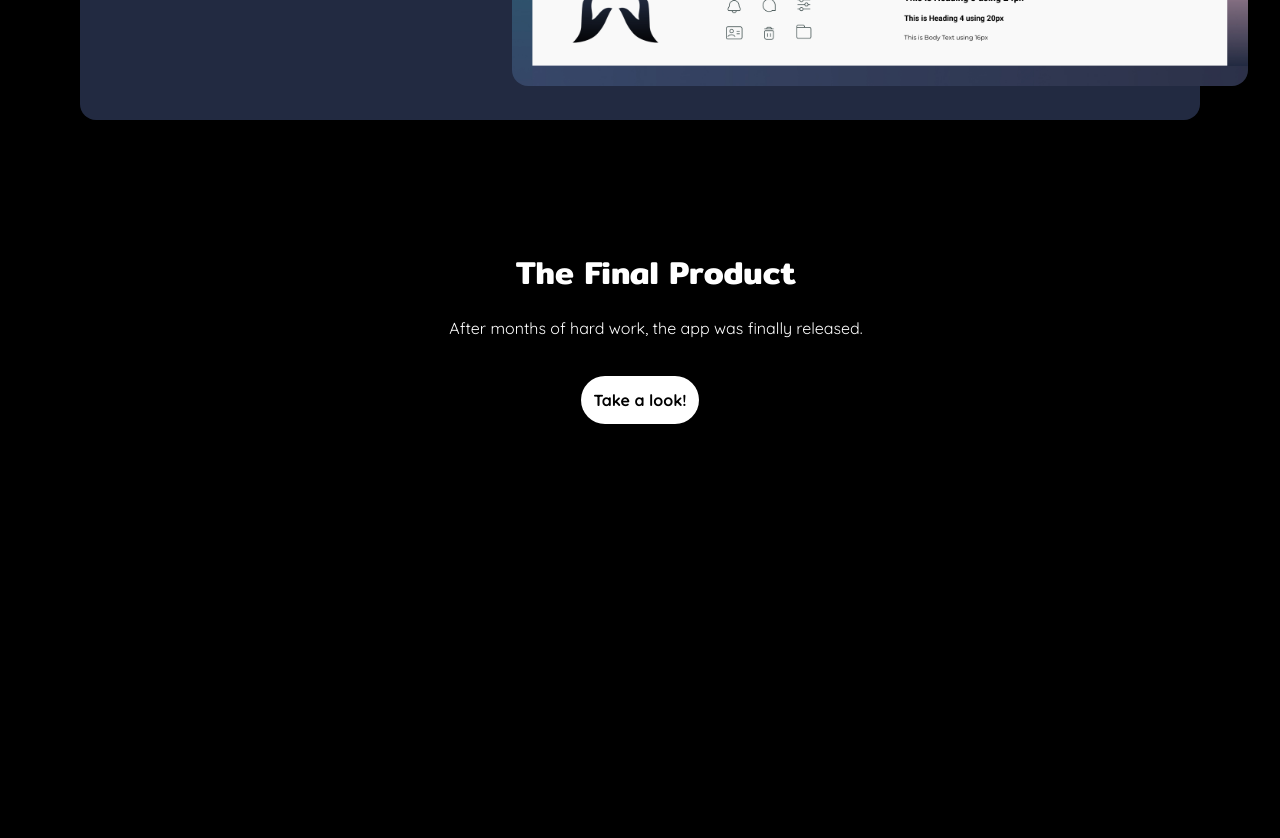
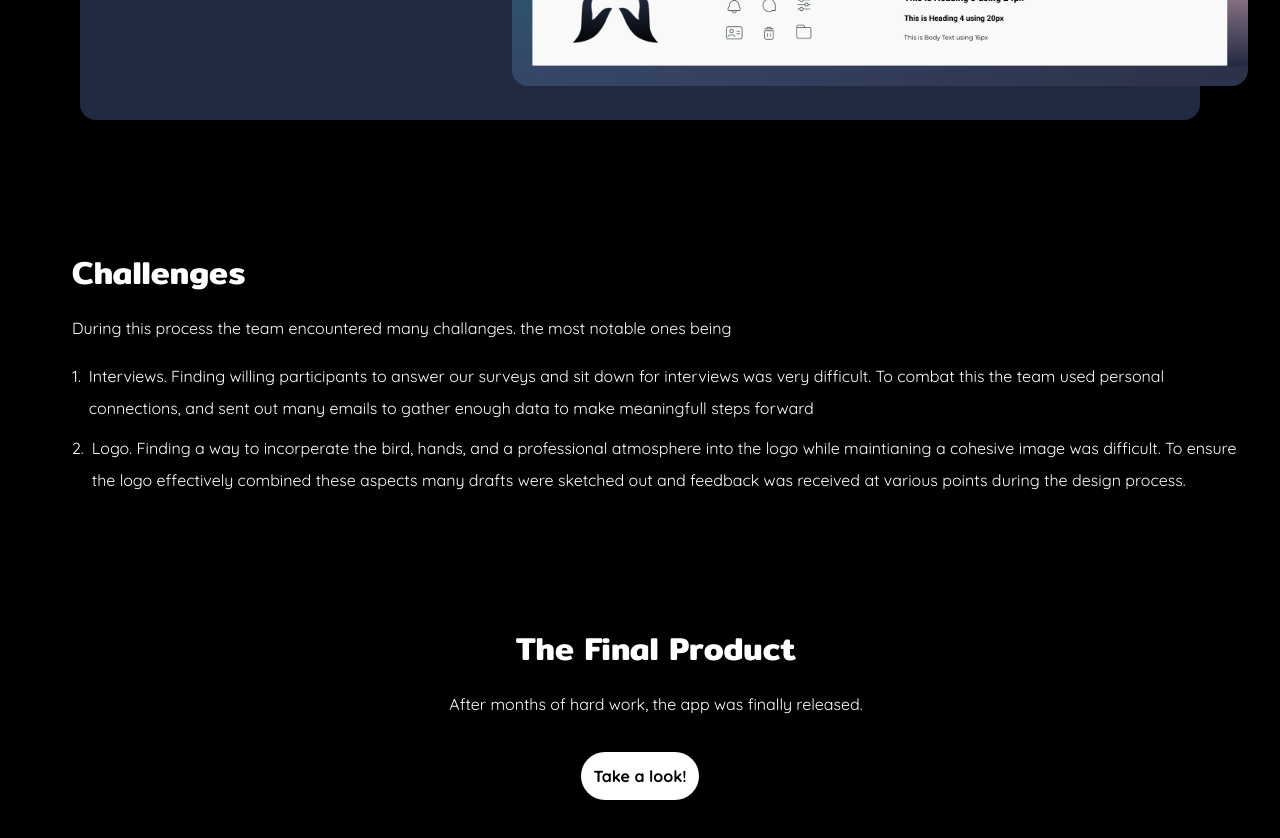
Before and after one commit to MelissaJacobi/melissaportfolio, a Next.js app: page /reachout in a window 1280 px wide. Shown: the part 6320-7158 px from the top of the page. Before the commit the page ends 6836 px from the top, so only its background shows below. Built offline with nearby package versions, Linux system fonts and the light colour scheme.

Commit message:
add challanges

```diff
--- a/app/reachout/page.js
+++ b/app/reachout/page.js
@@ -282,6 +282,24 @@ export default function Reachout({ params }) {
             />
         </div>
       </div>
+      <div>
+        <h2 className="font-mitr font-semibold text-[2rem] ml-8 mt-[8rem]">Challenges</h2>
+        <ul className="font-quicksand leading-[2rem] ml-8 list-none">
+                <li className="mt-4">During this process the team encountered many challanges. the most notable ones being</li>
+                <li className="mt-4 flex">
+                    <span className="mr-2">1.</span>
+                    Interviews. Finding willing participants to answer our surveys and sit down for interviews was very difficult.
+                    To combat this the team used personal connections, and sent out many emails to gather enough data to make meaningfull
+                    steps forward
+                </li>
+                <li className="mt-2 flex">
+                    <span className="mr-2">2.</span>
+                    Logo. Finding a way to incorperate the bird, hands, and a professional atmosphere into the logo while maintianing
+                    a cohesive image was difficult. To ensure the logo effectively
+                    combined these aspects many drafts were sketched out and feedback was received at various points during the design process.
+                </li>
+            </ul>
+      </div>
 
       <h2 className="font-mitr font-semibold text-[2rem] ml-8 mt-[8rem]">The Final Product</h2>
         <p className="mt-4 font-quicksand leading-[2rem] ml-8">
```
